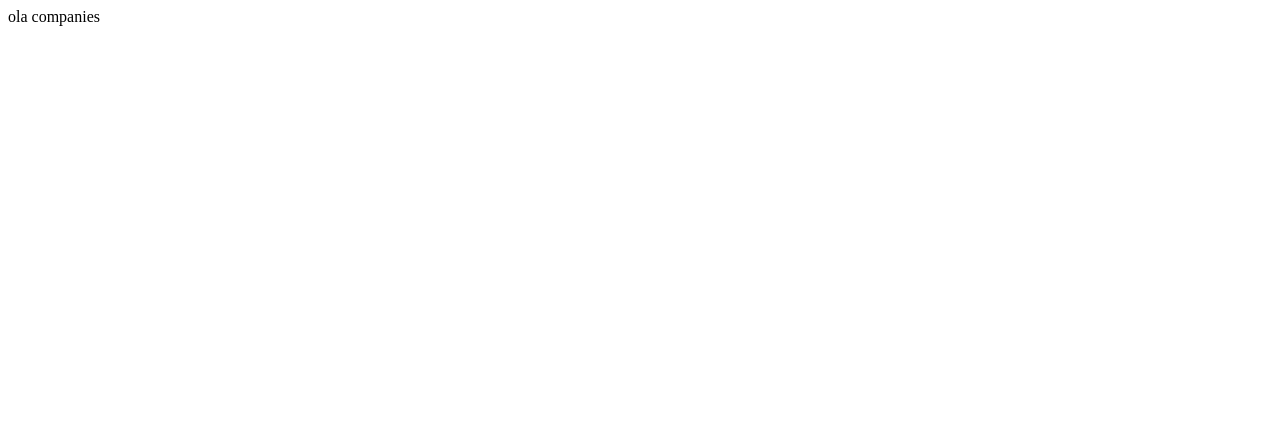
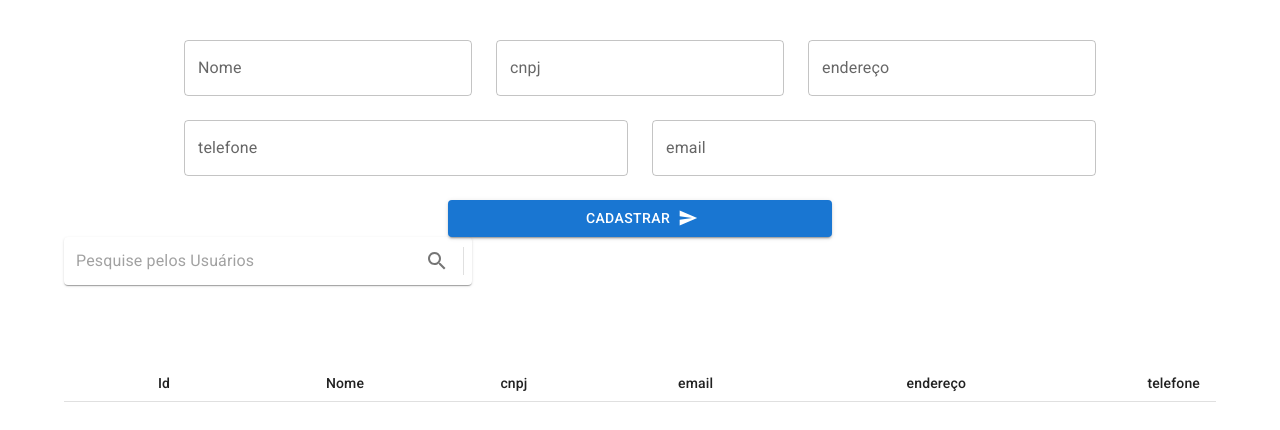
Before and after one commit to Matheusdev10/react-redux, a React (Vite) app: page /companies in a window 1280 px wide. Shown: the top 430 px of the page. Built offline with nearby package versions, Linux system fonts and the light colour scheme.

Commit message:
fazendo a parte de companies

```diff
--- a/src/components/FormCompanies/index.tsx
+++ b/src/components/FormCompanies/index.tsx
@@ -1,7 +1,127 @@
+import { Button, Grid, TextField } from '@mui/material';
 import React from 'react';
+import { useForm } from 'react-hook-form';
+import SendIcon from '@mui/icons-material/Send';
+import { yupResolver } from '@hookform/resolvers/yup';
 
-const FormCompanies = () => {
-  return <div></div>;
+import * as yup from 'yup';
+
+export interface ICompanies {
+  nome: string;
+  cnpj: string;
+  endereço: string;
+  telefone: string;
+  email: string;
+}
+
+const schema = yup
+  .object({
+    nome: yup.string().required('nome é um campo obrigatório'),
+    cnpj: yup.string().required('cnpj é um campo obrigatório'),
+    endereço: yup.string().required('endereço é um campo obrigatório'),
+    telefone: yup.string().required('telefone é um campo obrigatório'),
+    email: yup
+      .string()
+      .email('Deve ser um email válido')
+      .required('email é um campo obrigatório'),
+  })
+  .required();
+
+export interface IFormCompanies {
+  onSubmit(data: ICompanies): void;
+}
+
+const FormCompanies: React.FC<IFormCompanies> = ({ onSubmit }) => {
+  const {
+    register,
+    handleSubmit,
+    formState: { errors },
+  } = useForm<ICompanies>({ resolver: yupResolver(schema) });
+
+  return (
+    <form onSubmit={handleSubmit(onSubmit)}>
+      <Grid sx={{ justifyContent: 'center' }} gap={3} container mt={5}>
+        <Grid xs={3}>
+          <TextField
+            fullWidth
+            error={!!errors.nome?.message}
+            type="text"
+            placeholder="nome"
+            {...register('nome')}
+            id="outlined-basic"
+            label="Nome"
+            variant="outlined"
+            helperText={errors.nome?.message}
+          />
+        </Grid>
+        <Grid xs={3}>
+          <TextField
+            fullWidth
+            error={!!errors.cnpj?.message}
+            type="text"
+            placeholder="cnpj"
+            {...register('cnpj')}
+            id="outlined-basic"
+            label="cnpj"
+            variant="outlined"
+            helperText={errors.cnpj?.message}
+          />
+        </Grid>
+
+        <Grid xs={3}>
+          <TextField
+            fullWidth
+            error={!!errors.endereço?.message}
+            placeholder="endereço"
+            type="text"
+            {...register('endereço')}
+            id="outlined-basic"
+            label="endereço"
+            variant="outlined"
+            helperText={errors.endereço?.message}
+          />
+        </Grid>
+        <Grid display={'flex'} xs={9.5} gap={3}>
+          <Grid xs={6}>
+            <TextField
+              fullWidth
+              error={!!errors.telefone?.message}
+              type="tel"
+              placeholder="telefone"
+              {...register('telefone')}
+              id="outlined-basic"
+              label="telefone"
+              variant="outlined"
+              helperText={errors.telefone?.message}
+            />
+          </Grid>
+          <Grid xs={6}>
+            <TextField
+              fullWidth
+              error={!!errors.email?.message}
+              type="email"
+              placeholder="email"
+              {...register('email')}
+              id="outlined-basic"
+              label="email"
+              variant="outlined"
+              helperText={errors.email?.message}
+            />
+          </Grid>
+        </Grid>
+
+        <Grid xs={4}>
+          <Button
+            type="submit"
+            fullWidth
+            variant="contained"
+            endIcon={<SendIcon />}
+          >
+            Cadastrar
+          </Button>
+        </Grid>
+      </Grid>
+    </form>
+  );
 };
-
 export default FormCompanies;
--- /dev/null
+++ b/src/components/TableCompanies/index.tsx
@@ -0,0 +1,76 @@
+import React from 'react';
+import DeleteIcon from '@mui/icons-material/Delete';
+
+import {
+  Button,
+  Table,
+  TableBody,
+  TableCell,
+  TableContainer,
+  TableHead,
+  TableRow,
+} from '@mui/material';
+import { ICompanie } from '../../store/features/companies/Slice';
+
+export interface ITableCompanies {
+  table: Array<ICompanie>;
+  onRemoveCompanie(data: ICompanie): void;
+  onFilterText: string;
+}
+
+const TableCompanies: React.FC<ITableCompanies> = ({
+  table,
+  onRemoveCompanie,
+  onFilterText,
+}) => {
+  return (
+    <TableContainer sx={{ marginTop: 4 }}>
+      <Table size="small">
+        <TableHead>
+          <TableRow>
+            <TableCell align="right">Id</TableCell>
+            <TableCell align="right">Nome</TableCell>
+            <TableCell align="right">cnpj</TableCell>
+            <TableCell align="right">email</TableCell>
+            <TableCell align="right">endereço</TableCell>
+            <TableCell align="right">telefone</TableCell>
+          </TableRow>
+        </TableHead>
+        <TableBody>
+          {table
+            .filter(({ nome }) =>
+              nome.toLocaleLowerCase().includes(onFilterText.toLowerCase())
+            )
+            .map(({ id, nome, cnpj, email, endereço, telefone }) => (
+              <TableRow key={id}>
+                <TableCell align="right">{id}</TableCell>
+                <TableCell align="right">{nome}</TableCell>
+                <TableCell align="right">{cnpj}</TableCell>
+                <TableCell align="right">{email}</TableCell>
+                <TableCell align="right">{endereço}</TableCell>
+                <TableCell align="right">{telefone}</TableCell>
+                <Button
+                  onClick={() =>
+                    onRemoveCompanie({
+                      id,
+                      nome,
+                      cnpj,
+                      email,
+                      endereço,
+                      telefone,
+                    })
+                  }
+                  variant="outlined"
+                  startIcon={<DeleteIcon />}
+                >
+                  Delete
+                </Button>
+              </TableRow>
+            ))}
+        </TableBody>
+      </Table>
+    </TableContainer>
+  );
+};
+
+export default TableCompanies;
--- a/src/components/TableUsers/index.tsx
+++ b/src/components/TableUsers/index.tsx
@@ -34,8 +34,8 @@ const TableUsers: React.FC<IUsers> = ({ table, onRemove, textFilter }) => {
         </TableHead>
         <TableBody>
           {table
-            .filter((item) =>
-              item.nome.toLowerCase().includes(textFilter.toLowerCase())
+            .filter((user) =>
+              user.nome.toLowerCase().includes(textFilter.toLowerCase())
             )
             .map(({ id, nome, cpf, dataNascimento, email, senha }) => (
               <TableRow key={id}>
--- a/src/pages/Companies/index.tsx
+++ b/src/pages/Companies/index.tsx
@@ -1,7 +1,31 @@
-import React from 'react';
+import { Container } from '@mui/material';
+
+import FormCompanies from '../../components/FormCompanies';
+import TableCompanies from '../../components/TableCompanies';
+import {
+  handleAddCompanies,
+  handleRemoveCompanies,
+  handleFilterCompanies,
+} from '../../store/features/companies/Action';
+import { RootState } from '../../store/index';
+import { useSelector } from 'react-redux';
+import { Search } from '../../components/Search';
 
 const Companies = () => {
-  return <div>ola companies</div>;
+  const { companies, filterText } = useSelector(
+    (state: RootState) => state.companie
+  );
+  return (
+    <Container>
+      <FormCompanies onSubmit={handleAddCompanies} />
+      <Search onTextFilter={handleFilterCompanies} />
+      <TableCompanies
+        table={companies}
+        onRemoveCompanie={handleRemoveCompanies}
+        onFilterText={filterText}
+      />
+    </Container>
+  );
 };
 
 export default Companies;
--- a/src/pages/Home/index.tsx
+++ b/src/pages/Home/index.tsx
@@ -1,10 +1,13 @@
 import { Button, Box } from '@mui/material';
-import { Link } from 'react-router-dom';
 import { useNavigate } from 'react-router-dom';
 
 const Home = () => {
   function handleClickUsers() {
     navigate('/users');
+  }
+
+  function handleClickCompanies() {
+    navigate('/companies');
   }
   const navigate = useNavigate();
   return (
@@ -22,7 +25,11 @@ const Home = () => {
       >
         Usuários
       </Button>
-      <Button sx={{ marginInline: 'auto', width: '50%' }} variant="contained">
+      <Button
+        onClick={handleClickCompanies}
+        sx={{ marginInline: 'auto', width: '50%' }}
+        variant="contained"
+      >
         Empresas
       </Button>
     </Box>
--- /dev/null
+++ b/src/store/features/companies/Action.ts
@@ -0,0 +1,22 @@
+import { ICompanies } from '../../../components/FormCompanies';
+import { store } from '../../index';
+import {
+  ICompanie,
+  addNewCompanie,
+  removeCompanie,
+  filterCompanie,
+} from './Slice';
+
+const { dispatch } = store;
+
+export const handleAddCompanies = (data: ICompanies) => {
+  dispatch(addNewCompanie(data));
+};
+
+export const handleRemoveCompanies = (data: ICompanie) => {
+  dispatch(removeCompanie(data));
+};
+
+export const handleFilterCompanies = (text: string) => {
+  dispatch(filterCompanie(text));
+};
--- /dev/null
+++ b/src/store/features/companies/Slice.ts
@@ -0,0 +1,43 @@
+import { createSlice } from '@reduxjs/toolkit';
+import type { PayloadAction } from '@reduxjs/toolkit';
+import { v4 as uuid } from 'uuid';
+import { ICompanies } from '../../../components/FormCompanies';
+
+export interface ICompanie extends ICompanies {
+  id: string;
+}
+
+export interface initialState {
+  companies: Array<ICompanie>;
+  filterText: string;
+}
+
+const initialState: initialState = {
+  companies: [],
+  filterText: '',
+};
+
+export const companieSlice = createSlice({
+  name: 'addCompanie',
+  initialState,
+  reducers: {
+    addNewCompanie: (state, action: PayloadAction<ICompanies>) => {
+      state.companies.push({ ...action.payload, id: uuid() });
+    },
+
+    removeCompanie: (state, action: PayloadAction<ICompanie>) => {
+      state.companies = state.companies.filter(
+        (companie) => companie.id !== action.payload.id
+      );
+    },
+
+    filterCompanie: (state, action: PayloadAction<string>) => {
+      state.filterText = action.payload;
+    },
+  },
+});
+
+export const { addNewCompanie, removeCompanie, filterCompanie } =
+  companieSlice.actions;
+
+export default companieSlice.reducer;
--- a/src/store/index.ts
+++ b/src/store/index.ts
@@ -1,10 +1,10 @@
 import { configureStore } from '@reduxjs/toolkit';
 import user from './features/users/Slice';
+import companie from './features/companies/Slice';
+import filterCompanie from './features/companies/Slice';
 export const store = configureStore({
-  reducer: { user },
+  reducer: { user, companie, filterCompanie },
 });
 
-// Infer the `RootState` and `AppDispatch` types from the store itself
 export type RootState = ReturnType<typeof store.getState>;
-// Inferred type: {posts: PostsState, comments: CommentsState, users: UsersState}
 export type AppDispatch = typeof store.dispatch;
```
